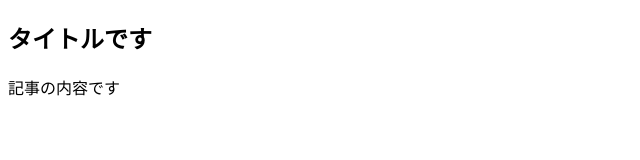
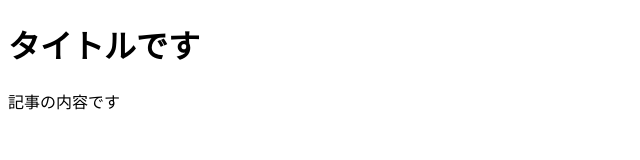
Before and after one commit to Rtanaka-Tecb/git-sample, a plain HTML site: page index.html in a window 1280 px wide. Shown: the whole page, without its empty margins (0-640 px from the left). Drawn offline with Linux system fonts and the light colour scheme.

Commit message:
修正しました

```diff
--- a/index.html
+++ b/index.html
@@ -7,7 +7,7 @@
   <title>Document</title>
 </head>
 <body>
-  <h2>タイトルです</h2>
+  <h1>タイトルです</h1>
   <section>
     記事の内容です
   </section>
```
